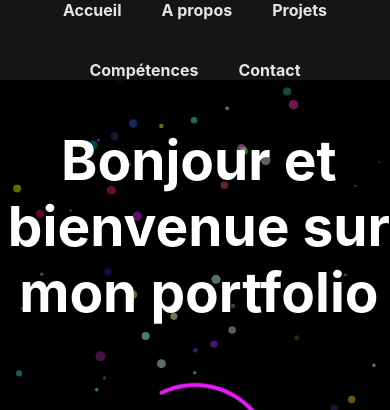
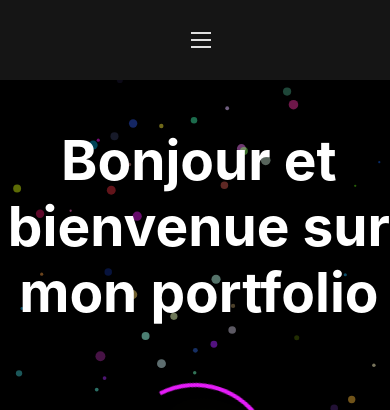
Before and after one commit to ChristelDeveza/Portfolio-first, a React (Vite) app: page / in a window 390 px wide. Shown: the top 410 px of the page. Built offline with nearby package versions, Linux system fonts and the light colour scheme.

Commit message:
hamburger navbar css

```diff
--- a/src/Components/Navbar.css
+++ b/src/Components/Navbar.css
@@ -31,3 +31,71 @@
 .Navbar li:hover {
   border-bottom : 5px solid blue;
 }
+
+.hamburger {
+  display: none;
+}
+
+@media screen and (max-width: 768px) {
+  .hamburger {
+  width: 20px;
+  height: 20px;
+  cursor:pointer;
+  border:none;
+  display: flex;
+  background-color: #181818;
+  align-items: center;
+  position:relative;
+  }
+  .hamburger span{
+  display: block;
+ margin-left: 0%;
+  width: 100%;
+  height: 2px;
+  background-color: #fafafa;
+  position: absolute;
+  pointer-events: none;
+  transition: opacity 0.3s 0.15s ease-out;
+  }
+
+  .hamburger span:nth-child(1) {
+  transform: translateY(7px);
+  }
+
+  .hamburger span:nth-child(3) {
+  transform: translateY(-7px);
+  }
+
+  .hamburger span:nth-child(1)
+  .hamburger span:nth-child(3) {
+  transition: transform 0.3s ease-out;
+  }
+
+  .hamburger .open span:nth-child(1) {
+    transform: translate(0) rotate(135deg);
+  }
+  .hamburger .open span:nth-child(2) {
+    opacity: 0;
+    transition: opacity 0s ease-out;
+  }
+  .hamburger .open span:nth-child(3) {
+    transform: translate(0) rotate(-135deg);
+  }
+
+.nav-container {
+    display: flex;
+    flex-direction: column;
+    align-items: flex-start;
+    position:absolute;
+    background-color: #181818;
+    top:100%;
+    left:0;
+    height: 100vh;
+    transform: translate(-100%);
+  }
+
+  .open {
+    transform: translate(0%);
+  }
+
+  }
--- a/src/Components/Navbar.jsx
+++ b/src/Components/Navbar.jsx
@@ -6,16 +6,35 @@ function Navbar() {
     <div className='Navbar'>
       <nav>
         <ul>
+          <div className='"main-nav'>
+            <button
+              className='hamburger open'
+              type='button'
+              aria-label='Toggle nav'
+              aria-expanded='false'
+            >
+              <span></span>
+              <span></span>
+              <span></span>
+            </button>
+          </div>
+          <div className='nav-container'>
           <li>
-            <a href="/">Accueil</a></li>
+            <a href='/'>Accueil</a>
+          </li>
           <li>
-            <a href="/#About">A propos</a></li>
+            <a href='/#About'>A propos</a>
+          </li>
           <li>
-            <a href="/#Projects">Projets</a></li>
+            <a href='/#Projects'>Projets</a>
+          </li>
           <li>
-            <a href="/#Skills">Compétences</a></li>
+            <a href='/#Skills'>Compétences</a>
+          </li>
           <li>
-            <a href="/#Contact">Contact</a></li>
+            <a href='/#Contact'>Contact</a>
+          </li>
+          </div>
         </ul>
       </nav>
     </div>
```
